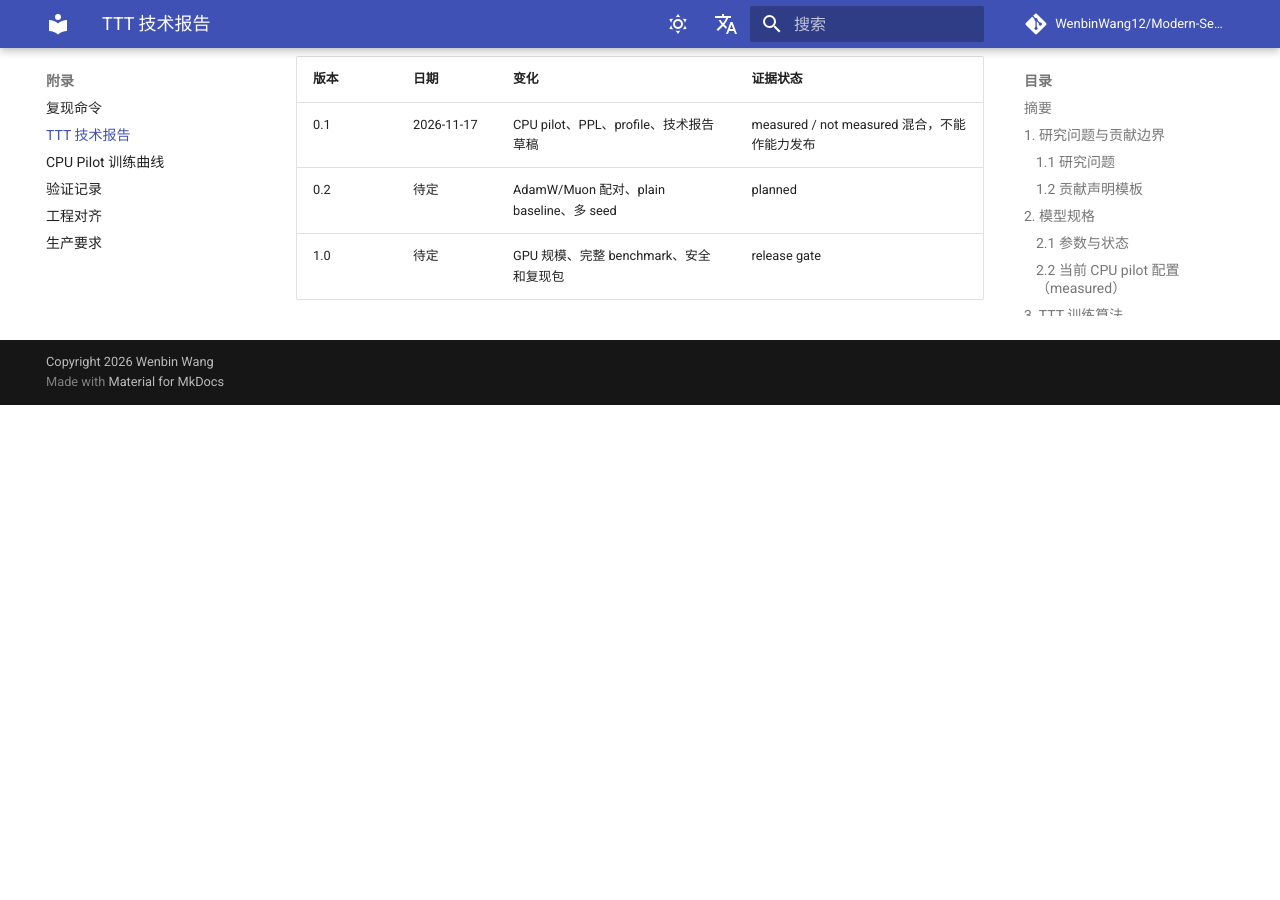
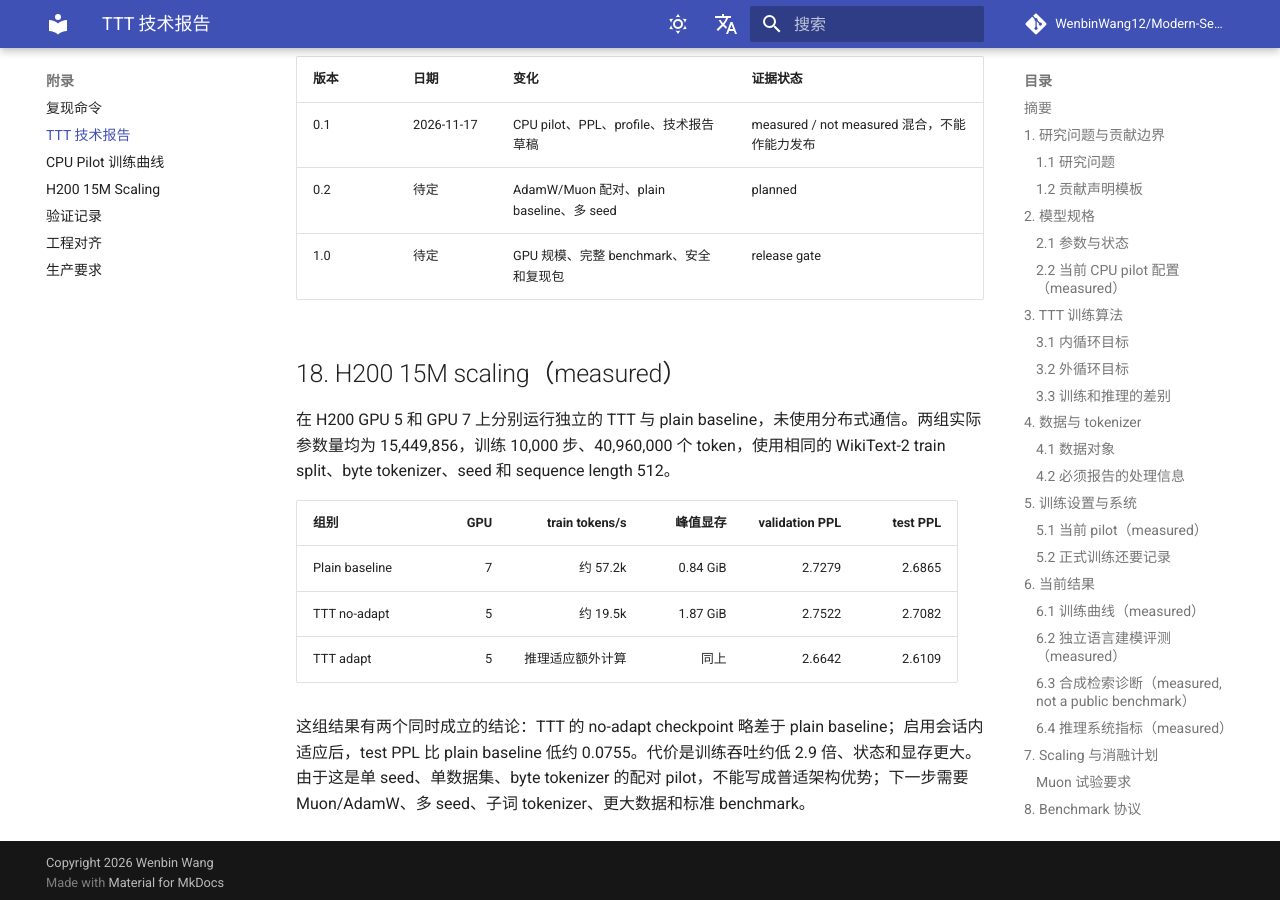
Before and after one commit to WenbinWang12/Modern-Sequence-Models-from-Scratch, an MkDocs documentation site: the page built from docs/technical_report.md, in a window 1280 px wide and 900 px high, scrolled down 13903 px. Built offline with MkDocs 1.6.1 and Material for MkDocs 9.7.7, drawn with Linux system fonts in a browser that asks for light colours; comment, search, counter and statistics services are not loaded; before the commit the page ends 14308 px from its top, so only the background shows below that.

Commit message:
Report independent H200 TTT scaling

```diff
--- /dev/null
+++ b/docs/reports/h200_scaling.md
@@ -0,0 +1,28 @@
+# H200 15M Scaling：TTT 与 plain baseline
+
+本实验在 H200 GPU 5 和 GPU 7 上分别运行两个独立进程，没有使用多卡分布式。两组使用相同的 WikiText-2 train split、byte tokenizer、seed、sequence length、batch size、训练步数和 token budget。
+
+| 组别 | GPU | 实际参数 | steps | tokens | train tokens/s | 峰值显存 |
+|---|---:|---:|---:|---:|---:|---:|
+| TTT | 5 | 15,449,856 | 10,000 | 40,960,000 | 约 19.5k | 约 1.87 GiB |
+| Plain baseline | 7 | 15,449,856 | 10,000 | 40,960,000 | 约 57.2k | 约 0.84 GiB |
+
+## 训练曲线
+
+![H200 TTT training metrics](../assets/reports/h200_15m_ttt_training.svg)
+
+![H200 plain baseline training metrics](../assets/reports/h200_15m_baseline_training.svg)
+
+## Held-out 结果
+
+评测使用独立 validation/test manifest、sequence length 512、256 个窗口和约 130k 有效 token：
+
+| 模型 | validation PPL | test PPL |
+|---|---:|---:|
+| Plain baseline | 2.7279 | 2.6865 |
+| TTT no-adapt | 2.7522 | 2.7082 |
+| TTT adapt | 2.6642 | 2.6109 |
+
+TTT 在 no-adapt 状态下略差于 plain baseline；启用会话内适应后，test PPL 改善约 0.0755。这个收益伴随约 2.9 倍训练吞吐成本和更高状态/显存开销，因此只能报告为当前配对实验结果，不能外推成普适优势。
+
+完整 checkpoint、metrics、评测 JSON 和环境报告保存在 H200 机器的独立输出目录；仓库中的图由远端原始 JSONL 指标生成。
--- a/docs/technical_report.md
+++ b/docs/technical_report.md
@@ -424,3 +424,15 @@ TTT 模型达到“可发表/可发布”之前，必须同时满足：
 | 0.1 | 2026-11-17 | CPU pilot、PPL、profile、技术报告草稿 | measured / not measured 混合，不能作能力发布 |
 | 0.2 | 待定 | AdamW/Muon 配对、plain baseline、多 seed | planned |
 | 1.0 | 待定 | GPU 规模、完整 benchmark、安全和复现包 | release gate |
+
+## 18. H200 15M scaling（measured）
+
+在 H200 GPU 5 和 GPU 7 上分别运行独立的 TTT 与 plain baseline，未使用分布式通信。两组实际参数量均为 15,449,856，训练 10,000 步、40,960,000 个 token，使用相同的 WikiText-2 train split、byte tokenizer、seed 和 sequence length 512。
+
+| 组别 | GPU | train tokens/s | 峰值显存 | validation PPL | test PPL |
+|---|---:|---:|---:|---:|---:|
+| Plain baseline | 7 | 约 57.2k | 0.84 GiB | 2.7279 | 2.6865 |
+| TTT no-adapt | 5 | 约 19.5k | 1.87 GiB | 2.7522 | 2.7082 |
+| TTT adapt | 5 | 推理适应额外计算 | 同上 | 2.6642 | 2.6109 |
+
+这组结果有两个同时成立的结论：TTT 的 no-adapt checkpoint 略差于 plain baseline；启用会话内适应后，test PPL 比 plain baseline 低约 0.0755。代价是训练吞吐约低 2.9 倍、状态和显存更大。由于这是单 seed、单数据集、byte tokenizer 的配对 pilot，不能写成普适架构优势；下一步需要 Muon/AdamW、多 seed、子词 tokenizer、更大数据和标准 benchmark。
--- a/mkdocs.yml
+++ b/mkdocs.yml
@@ -117,6 +117,7 @@ nav:
       - 复现命令: reproducibility.md
       - TTT 技术报告: technical_report.md
       - CPU Pilot 训练曲线: reports/cpu_pilot_1m.md
+      - H200 15M Scaling: reports/h200_scaling.md
       - 验证记录: validation.md
       - 工程对齐: industry_alignment.md
       - 生产要求: production_requirements.md
```
Also changed, not shown: docs/assets/reports/h200_15m_baseline_training.svg (added), docs/assets/reports/h200_15m_ttt_training.svg (added).
